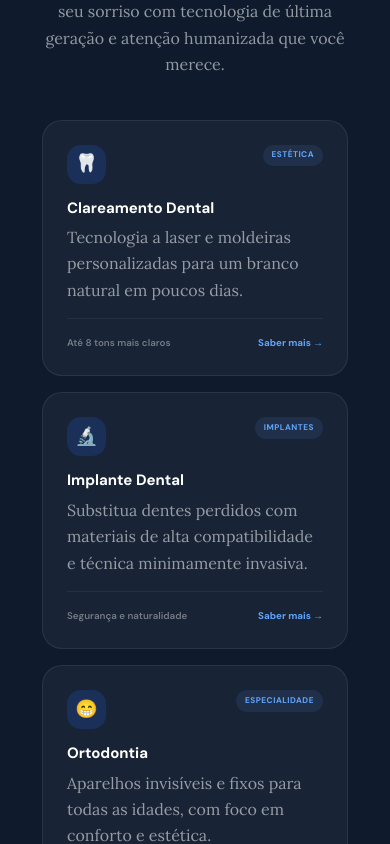
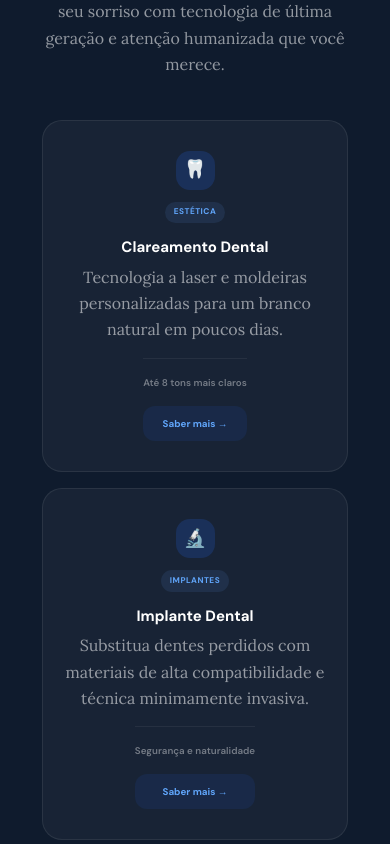
Before and after one commit to ironiaproject-a11y/dental, a Next.js app: page / in a window 390 px wide. Shown: the part 2320-3164 px from the top of the page. Built offline with nearby package versions, Linux system fonts and the light colour scheme.

Commit message:
style: melhora o alinhamento de cards no mobile (equipe, serviços, planos e depoimentos)

```diff
--- a/src/app/components/DiscountPlan.module.css
+++ b/src/app/components/DiscountPlan.module.css
@@ -312,6 +312,14 @@
   .cardPrioritario {
     flex-direction: column;
     text-align: center;
+    align-items: center;
     padding: 2rem 1.5rem;
+    gap: 1rem;
+  }
+
+  .leftCol button {
+    width: 100%;
+    max-width: 20rem;
+    margin: 0 auto;
   }
 }
--- a/src/app/components/Services.module.css
+++ b/src/app/components/Services.module.css
@@ -159,4 +159,30 @@
   .servicesSection {
     padding: 5rem 0;
   }
+
+  .serviceCard {
+    text-align: center;
+    align-items: center;
+    padding: 2.5rem 1.5rem;
+  }
+
+  .cardHeader {
+    flex-direction: column;
+    align-items: center;
+    gap: 1rem;
+    width: 100%;
+  }
+
+  .cardFooter {
+    flex-direction: column;
+    gap: 1.25rem;
+    align-items: center;
+  }
+
+  .cardBtn {
+    width: 100%;
+    padding: 0.75rem;
+    background: rgba(37, 99, 235, 0.1);
+    border-radius: 12px;
+  }
 }
--- a/src/app/components/Team.module.css
+++ b/src/app/components/Team.module.css
@@ -113,9 +113,12 @@
 
 @media (max-width: 767px) {
   .grid {
-    grid-template-columns: repeat(2, 1fr);
-    gap: 1rem;
+    grid-template-columns: 1fr;
+    gap: 2rem;
     margin-top: 2rem;
+    max-width: 22rem;
+    margin-left: auto;
+    margin-right: auto;
   }
 
   .photo {
@@ -136,8 +139,9 @@
   }
 
   .socials {
-    gap: 0.5rem;
-    padding-top: 0.75rem;
+    justify-content: center;
+    gap: 1rem;
+    padding-top: 1rem;
   }
 
   .icon {
--- a/src/app/components/Testimonials.module.css
+++ b/src/app/components/Testimonials.module.css
@@ -139,7 +139,7 @@
     flex-shrink: 0;
     width: 78vw;
     max-width: 17rem;
-    scroll-snap-align: start;
+    scroll-snap-align: center;
     padding: 1.5rem;
   }
 
```
